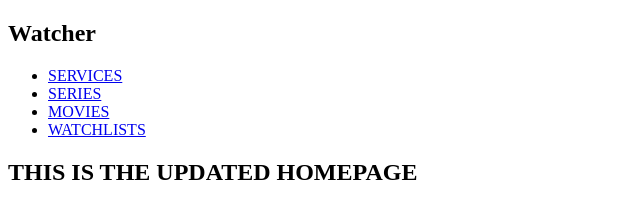
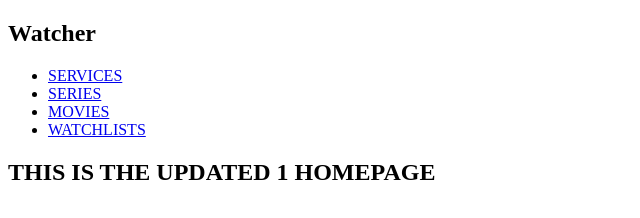
Before and after one commit to MrAnderson1971/MovieTracker, a plain HTML site: page frontend/homepage.html in a window 1280 px wide. Shown: the full height of the page, 0-640 px from the left. Drawn offline with Linux system fonts and the light colour scheme.

```diff
--- a/frontend/homepage.html
+++ b/frontend/homepage.html
@@ -24,7 +24,7 @@
 
 
 <div class="info">
-    <h2>THIS IS THE UPDATED HOMEPAGE</h2>
+    <h2>THIS IS THE UPDATED 1 HOMEPAGE</h2>
 </div>
 
 </body>
```
